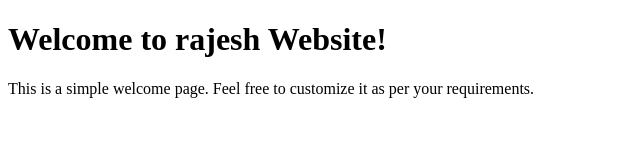
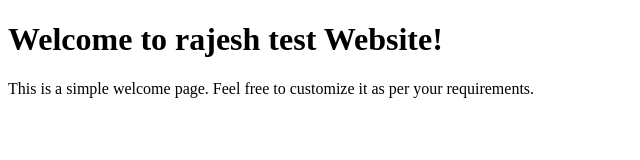
Before and after one commit to thakurrajesh22293/project_demo, a plain HTML site: page index.html in a window 1280 px wide. Shown: the whole page, without its empty margins (0-640 px from the left). Drawn offline with Linux system fonts and the light colour scheme.

Commit message:
Update index.html

```diff
--- a/index.html
+++ b/index.html
@@ -10,7 +10,7 @@
 </head>
 <body>
 <div class=”welcome-container”>
-<h1>Welcome to rajesh Website!</h1>
+<h1>Welcome to rajesh test Website!</h1>
 <p>This is a simple welcome page. Feel free to customize it as per your requirements.</p>
 </div>
 </body>
```
